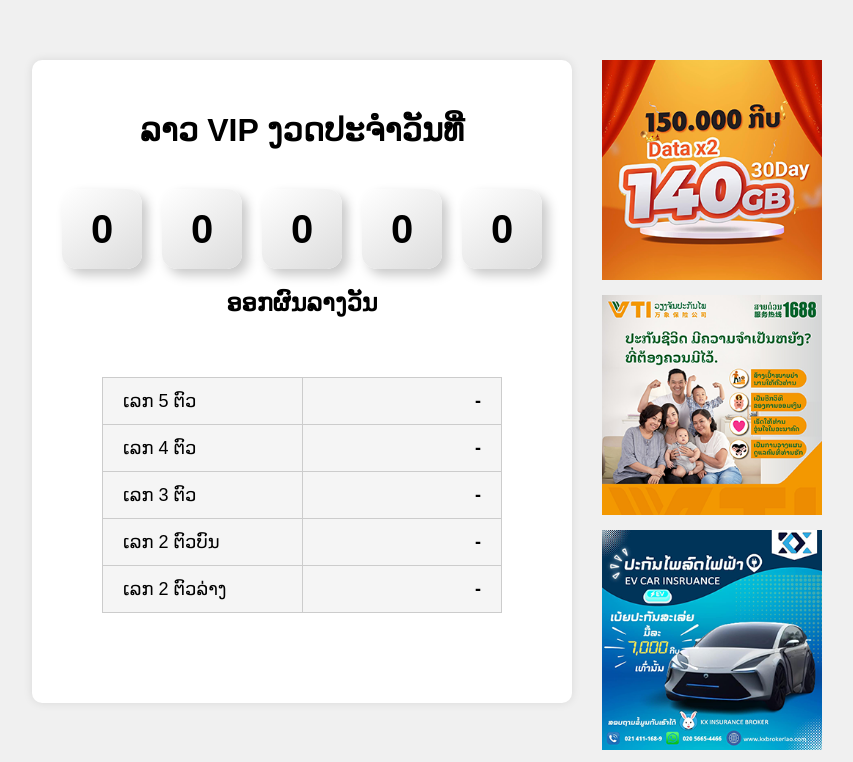
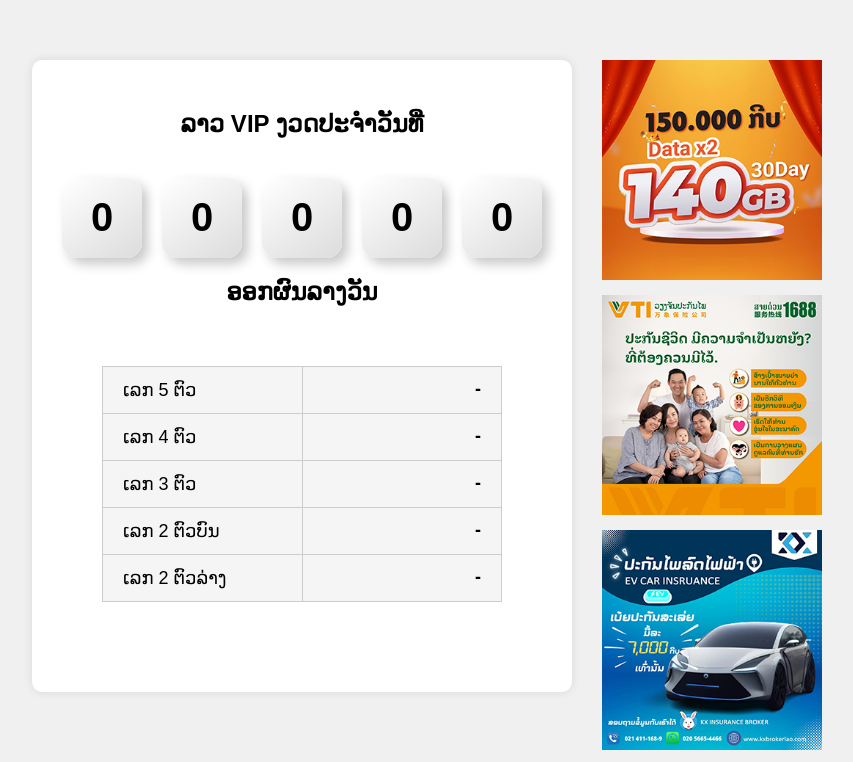
Before and after one commit to vip-lotto/vip-lotto-web, a website: page public/index.html in a window 1280 px wide. Shown: the top 762 px of the page, without its empty margins (213-1066 px from the left). Drawn offline with Linux system fonts and the light colour scheme; no server answers.

Commit message:
update css layout

```diff
--- a/public/index.html
+++ b/public/index.html
@@ -14,7 +14,7 @@
 <div class="container">
     <div class="content">
 
-<h1>ລາວ VIP ງວດປະຈຳວັນທີ່ <span id="date"></span></h1>
+<h2>ລາວ VIP ງວດປະຈຳວັນທີ່ <span id="date"></span></h1>
 
 <div class="box">
     <div class="num" id="n0">0</div>
```
